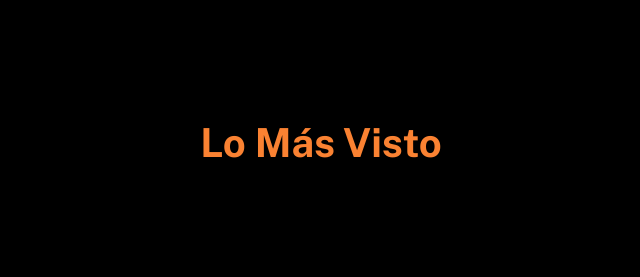
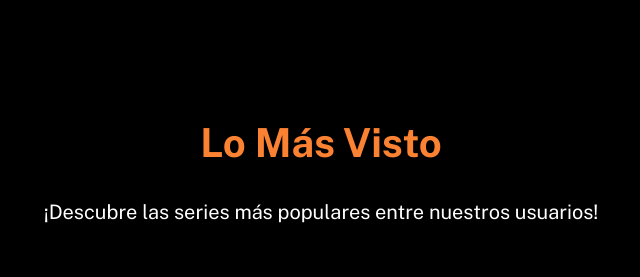
Before and after one commit to jordilz/Proyecto, a PHP site: page /lomasvisto in a window 1280 px wide. Shown: the part 284-561 px from the top of the page, without its empty margins (319-959 px from the left). Run offline with PHP 8.4, Linux system fonts and the light colour scheme.

Commit message:
subtitulo

```diff
--- a/app/views/lomasvisto.php
+++ b/app/views/lomasvisto.php
@@ -3,6 +3,7 @@
 <div class="main">
     <div class="apartados">
         <h2 class="centrar-texto">Lo Más Visto</h2>
+        <p class="centrar-texto">¡Descubre las series más populares entre nuestros usuarios!</p>
     </div>
 
     <div class="most-viewed-grid">
```
